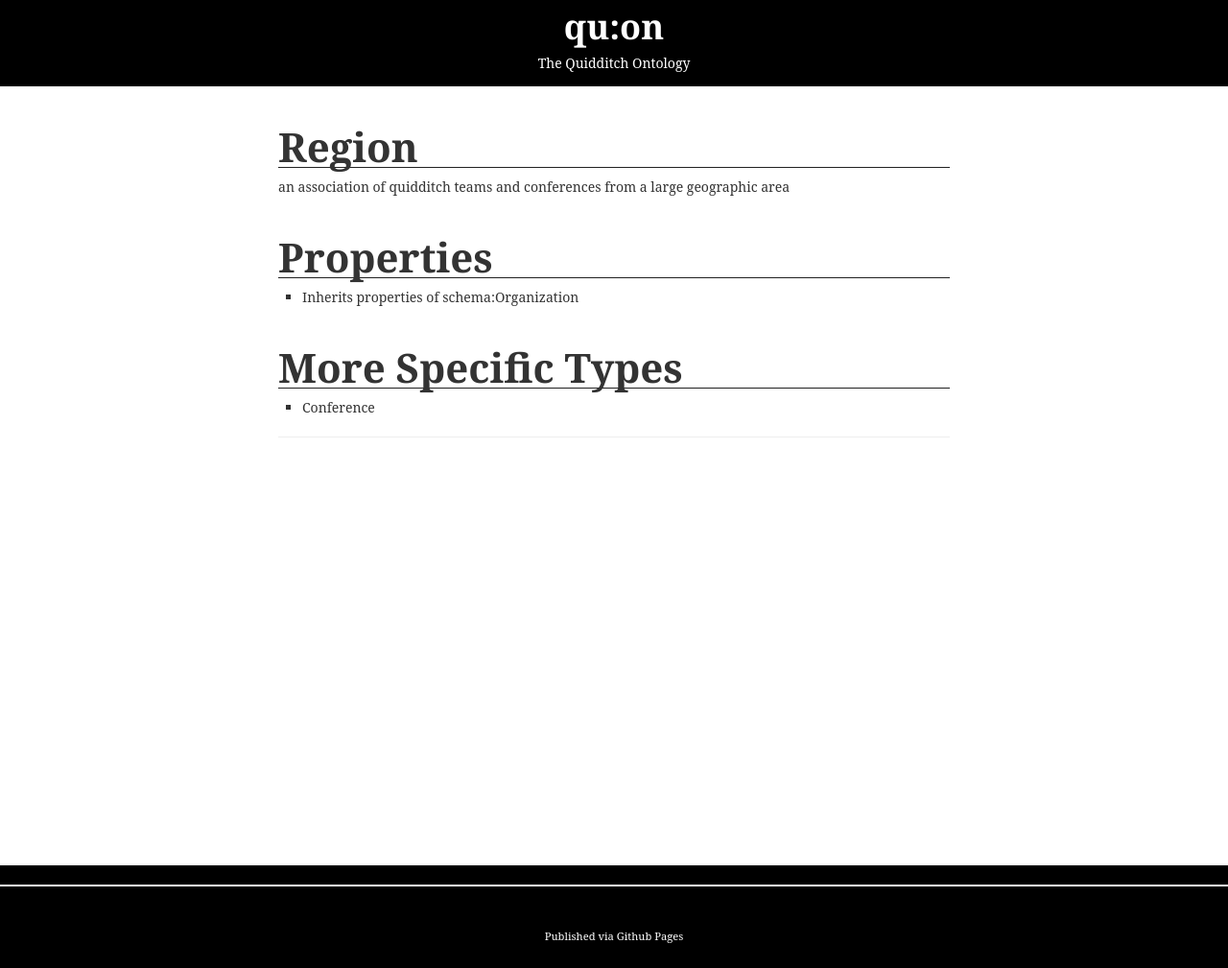
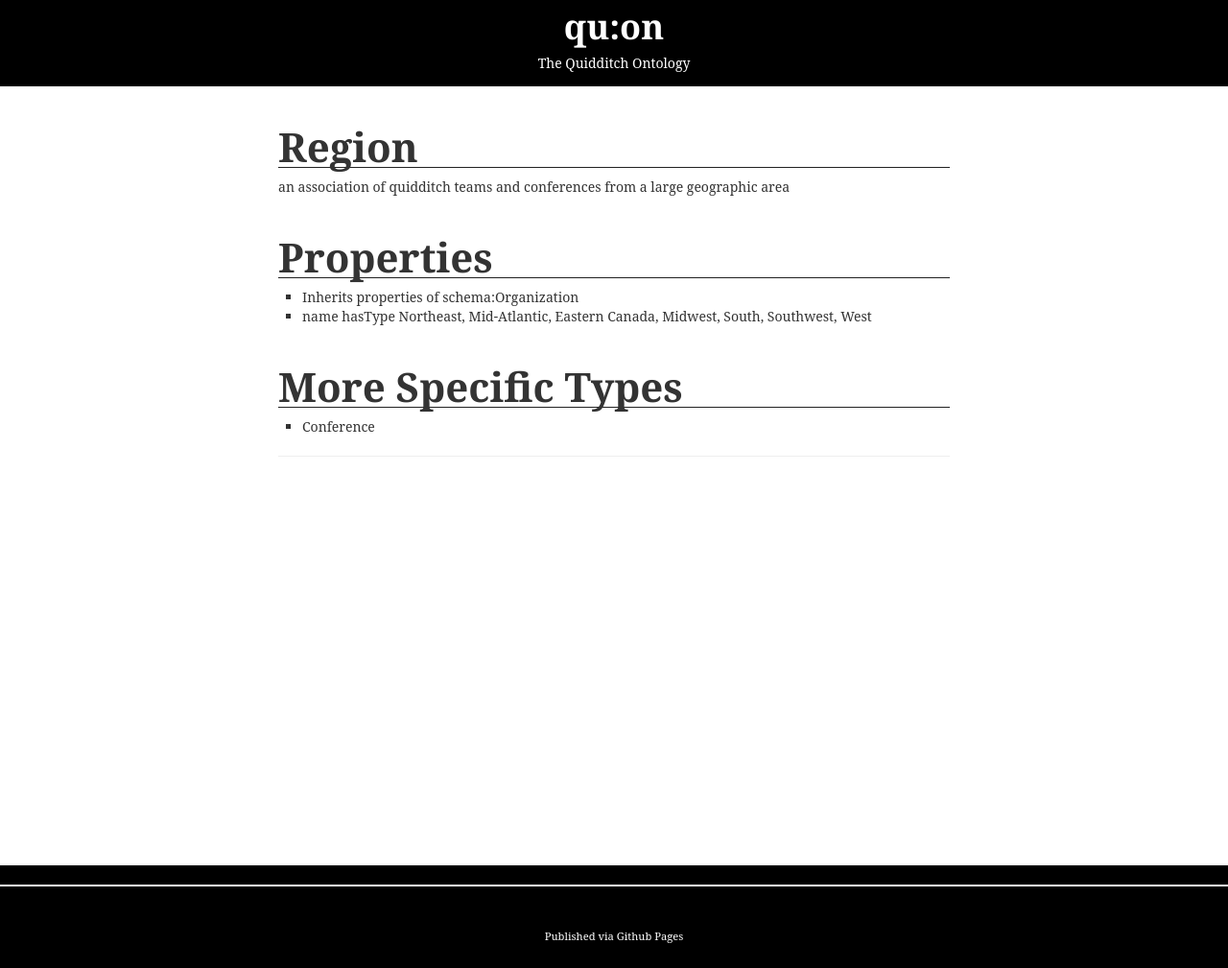
Before and after one commit to helrond/quon, a Jekyll site: the page built from Region.md, in a window 1280 px wide. Shown: the whole page at 96% size. Built offline with Jekyll 4.4.1, drawn with Linux system fonts in a browser that asks for light colours; some web fonts are replaced.

Commit message:
added property 'name'

```diff
--- a/Region.md
+++ b/Region.md
@@ -6,6 +6,7 @@
 an association of quidditch teams and conferences from a large geographic area
 ##Properties
 * Inherits properties of [schema:Organization](http://schema.org/Organization)
+* name hasType Northeast, Mid-Atlantic, Eastern Canada, Midwest, South, Southwest, West
 
 ##More Specific Types
 * [Conference](Conference)
```
